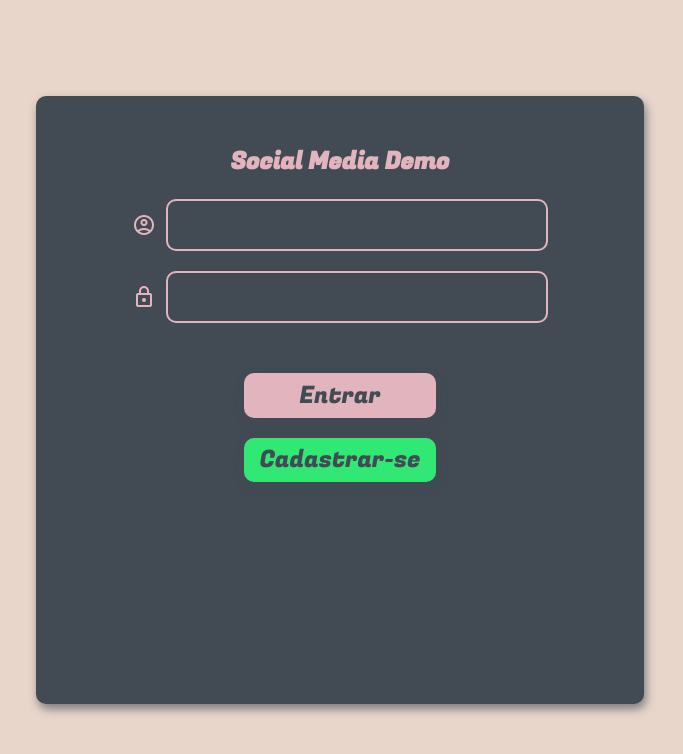
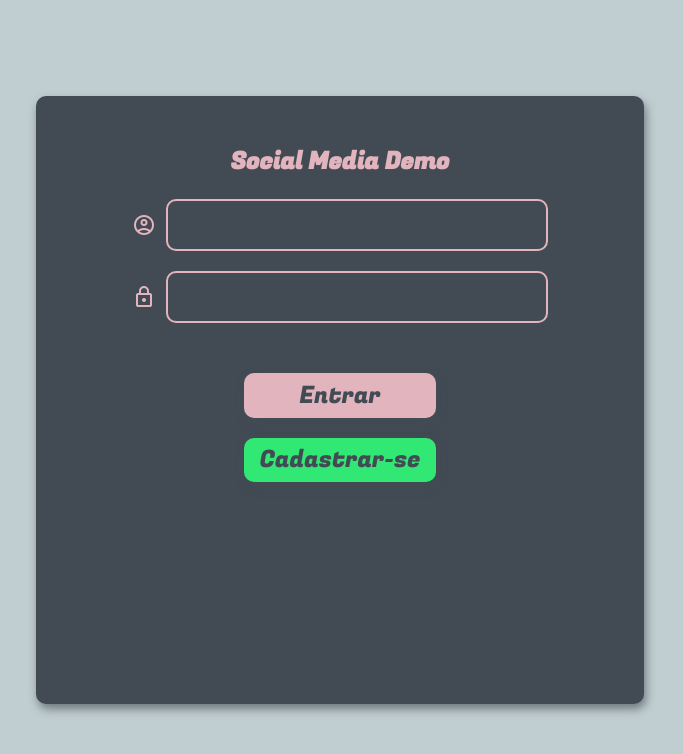
Before and after one commit to marcosvscampos/social-media-demo-front, an Angular app: page /login in a window 1280 px wide. Shown: the top 754 px of the page, without its empty margins (300-983 px from the left). Built offline with nearby package versions, Linux system fonts and the light colour scheme.

Commit message:
Alterado background

```diff
--- a/src/app/components/pages/login/login.component.css
+++ b/src/app/components/pages/login/login.component.css
@@ -1,5 +1,5 @@
 .login-page {
-    background-color: var(--background-alternative);
+    background-color: var(--background-secondary);
     height: 100vh;
 }
 
```
